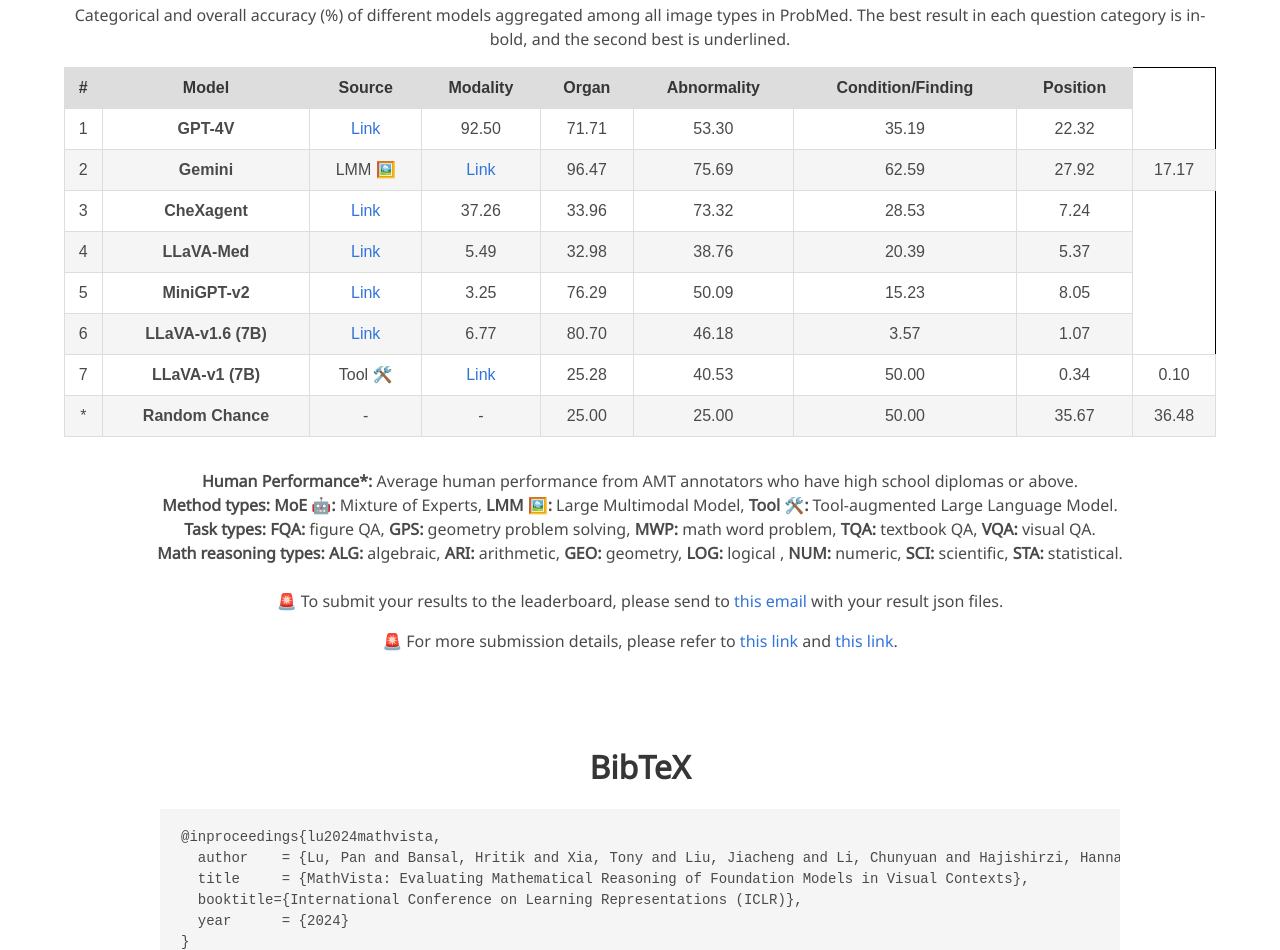
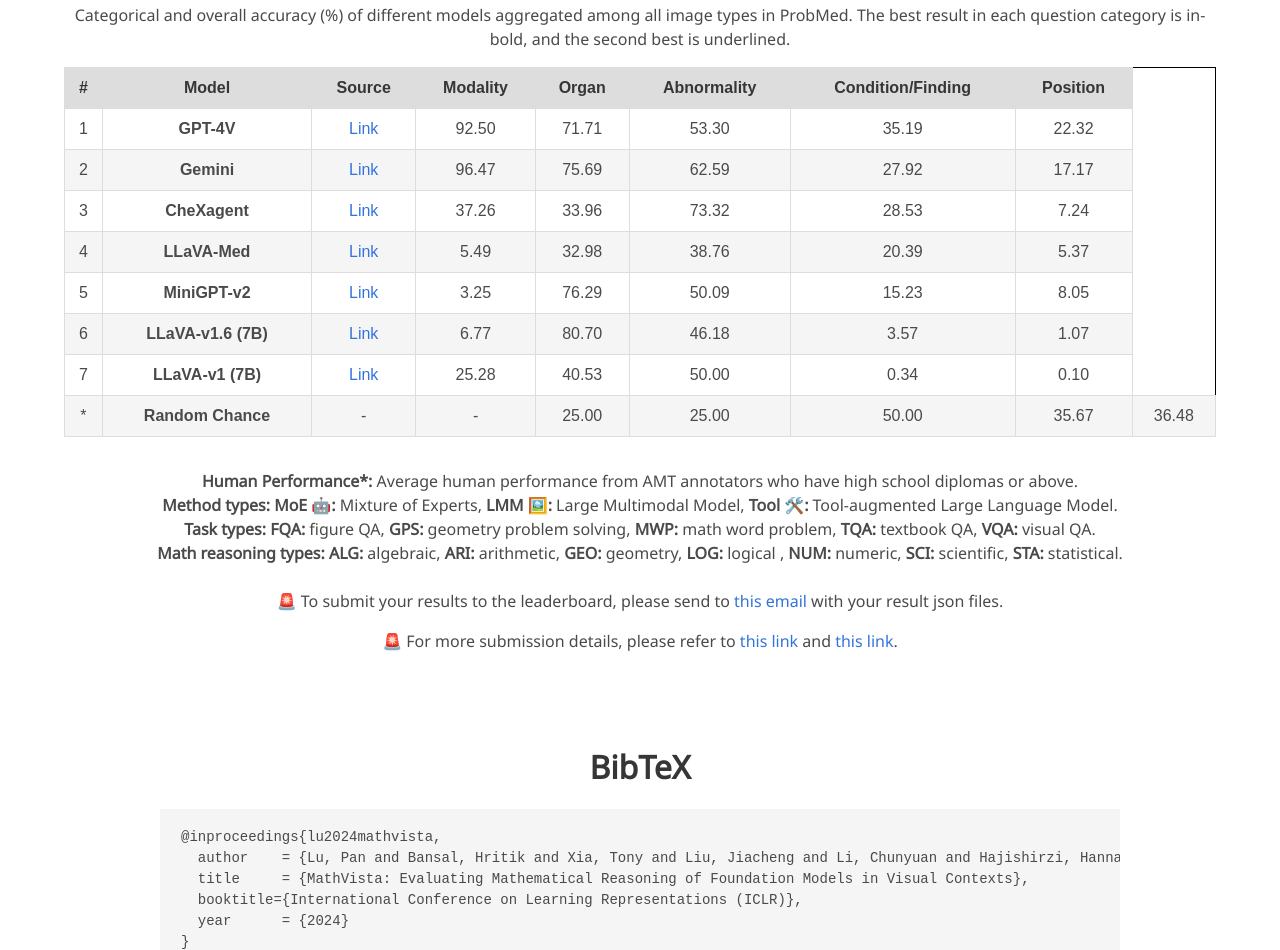
Before and after one commit to Jackie-2000/probmed.github.io, a plain HTML site: page index.html in a window 1280 px wide. Shown: the part 3977-4927 px from the top of the page. Drawn offline with nearby package versions, Linux system fonts and the light colour scheme; some icons are missing; a web font is replaced by a local one.

Commit message:
leaderboard

```diff
--- a/index.html
+++ b/index.html
@@ -291,10 +291,7 @@
             <tr>
                 <td class="js-sort-number"><strong>#</strong></td>
                 <td class="js-sort-number"><strong>Model</strong></td>
-                <!-- <td class="js-sort-number"><strong>Method</strong></td> -->
                 <td class="js-sort-number"><strong>Source</strong></td>
-                <!-- <td class="js-sort-number"><strong>Date</strong></td> -->
-                <!-- <td class="js-sort-number"><strong><u>ALL</u></strong></td> -->
                 <td class="js-sort-number"><strong>Modality</strong></td>
                 <td class="js-sort-number"><strong>Organ</strong></td>
                 <td class="js-sort-number"><strong>Abnormality</strong></td>
@@ -314,7 +311,6 @@
             <tr>
               <td>2</td>
               <td><b class="">Gemini</b></td>
-              <td>LMM 🖼️</td>
               <td><a href="https://storage.googleapis.com/deepmind-media/gemini/gemini_v1_5_report.pdf" class="ext-link" style="font-size: 16px;">Link</a></td>
               <td>96.47</td>
               <td>75.69</td>
@@ -365,7 +361,6 @@
             <tr>
               <td>7</td>
               <td><b>LLaVA-v1 (7B)</b></td>
-              <td>Tool 🛠️</td>
               <td><a href="https://github.com/haotian-liu/LLaVA" class="ext-link" style="font-size: 16px;">Link</a></td>
               <td>25.28</td>
               <td>40.53</td>
```
